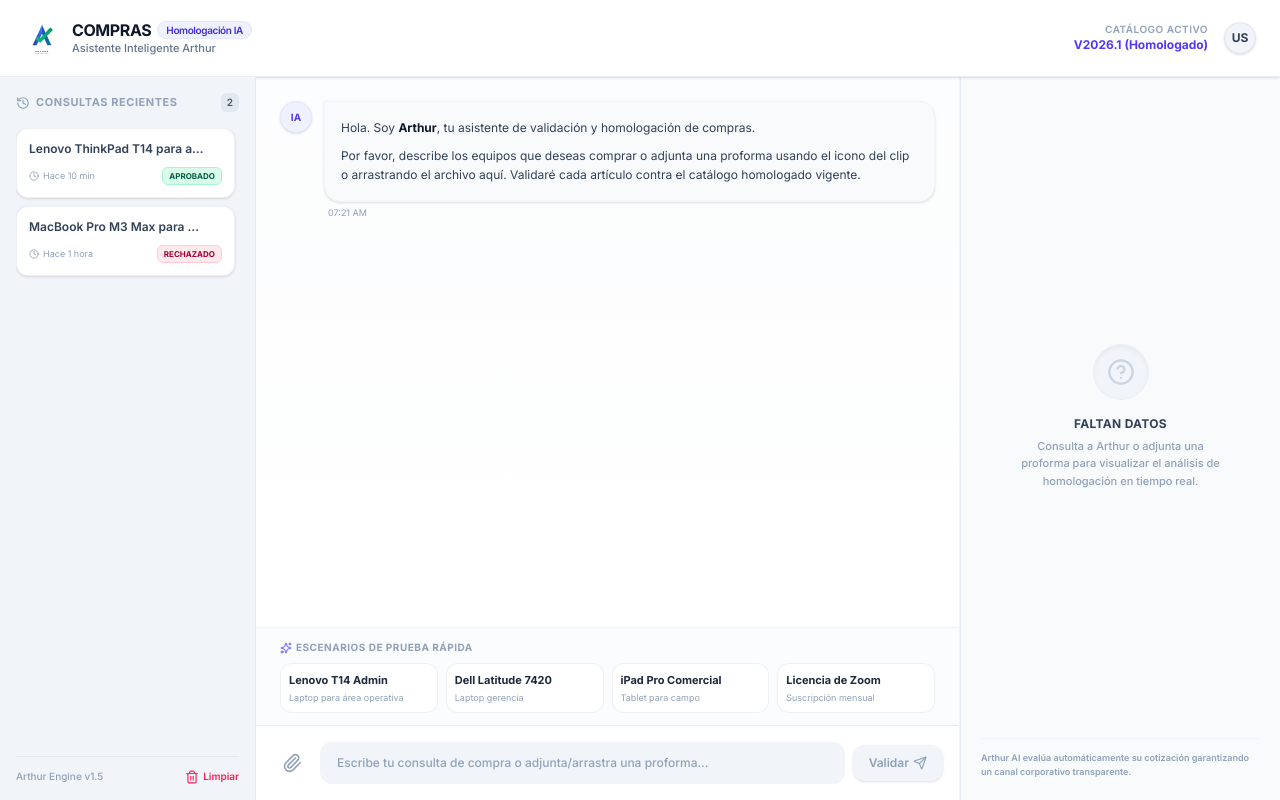
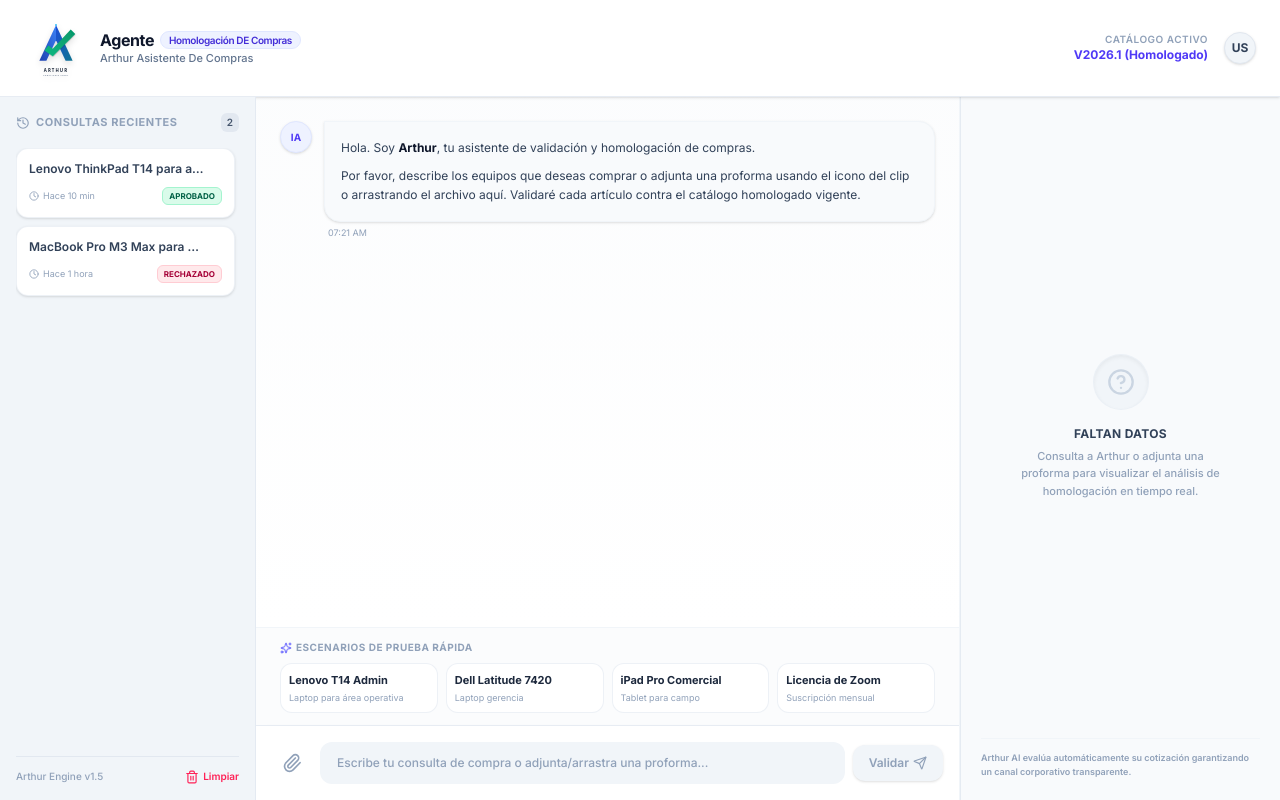
Before and after one commit to crisvanncruz/validacompras_arthur, a React (Vite) app in the folder frontend/: page / in a window 1280 px wide. Built offline with nearby package versions, Linux system fonts and the light colour scheme.

Commit message:
actualizado

```diff
--- a/frontend/src/App.tsx
+++ b/frontend/src/App.tsx
@@ -322,17 +322,17 @@ export default function App() {
           >
             <Menu className="w-5 h-5" />
           </button>
-            <div className="w-9 h-11 flex items-center justify-center shrink-0">
-              <img src="/logo.svg" alt="Logo Arthur" className="w-full h-full object-contain" />
+            <div className="h-14 sm:h-16 flex items-center justify-center shrink-0 mr-3 drop-shadow-md transition-all duration-300 hover:scale-105 cursor-pointer">
+              <img src="/logo.svg" alt="Logo Arthur" className="h-full w-auto object-contain" />
             </div>
           <div>
             <h1 className="text-base font-bold text-slate-900 leading-tight tracking-tight flex items-center gap-1.5">
-              COMPRAS
+              Agente
               <span className="hidden sm:inline bg-indigo-50 text-indigo-700 text-[10px] font-semibold px-2 py-0.5 rounded-full border border-indigo-100">
-                Homologación IA
+                Homologación DE Compras
               </span>
             </h1>
-            <p className="text-[11px] text-slate-500 font-medium">Asistente Inteligente Arthur</p>
+            <p className="text-[11px] text-slate-500 font-medium">Arthur Asistente De Compras</p>
           </div>
         </div>
 
```
